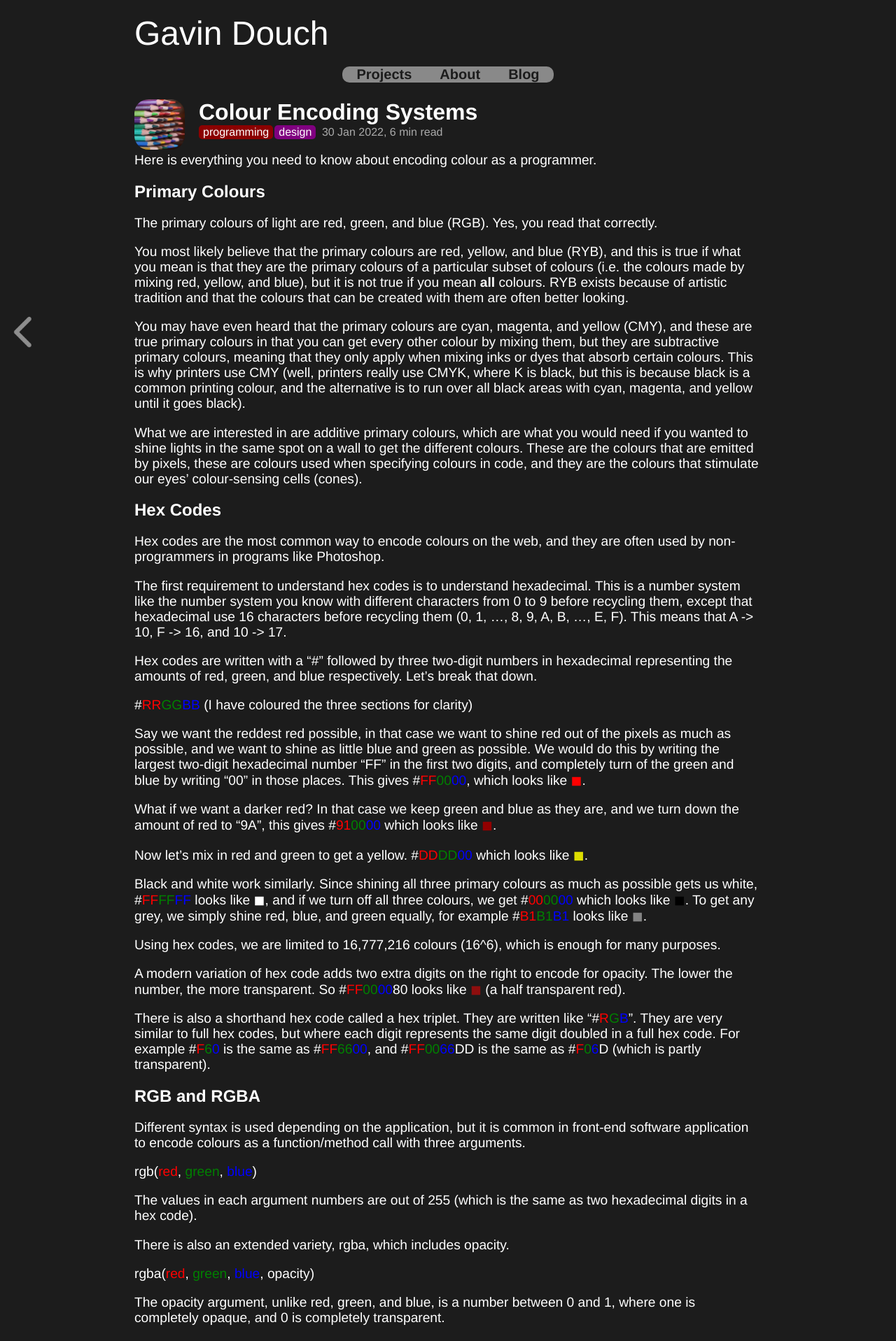
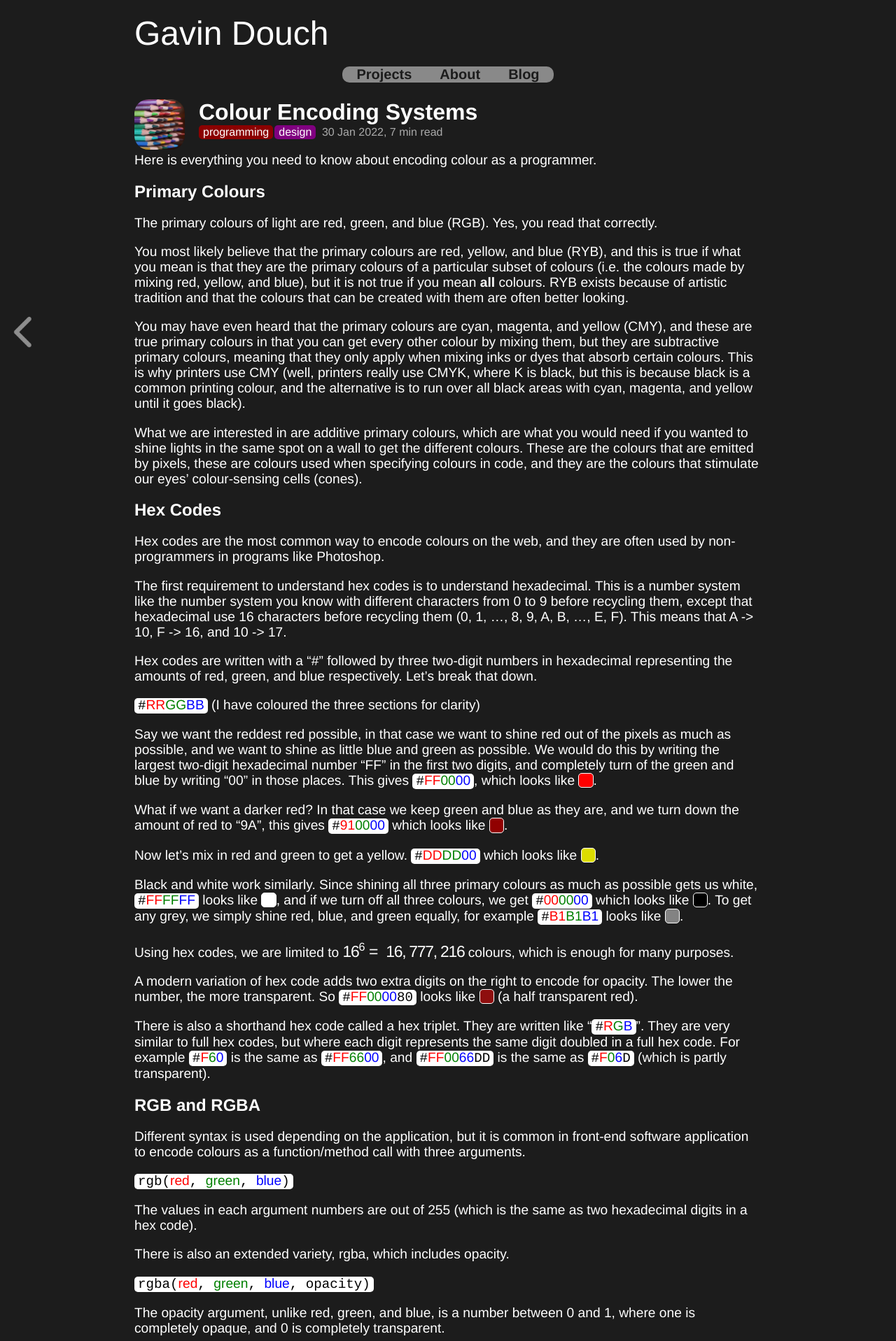
Before and after one commit to Coedice/website, a Jekyll site: the page built from _posts/2022-01-30-colour-encoding-systems.md, in a window 1280 px wide. Shown: the top 1917 px of the page at 70% size. Built offline with Jekyll 4.4.1, drawn with Linux system fonts in a browser that asks for light colours; formulas are drawn with MathJax 3; comment, search, counter and statistics services are not loaded; some of the changed text lies outside the part shown.

Commit message:
Improve colour code and colour demo styles
- Convertd maths to kramdown syntax

```diff
--- a/_posts/2022-01-30-colour-encoding-systems.md
+++ b/_posts/2022-01-30-colour-encoding-systems.md
@@ -22,32 +23,32 @@
 
 Hex codes are written with a "#" followed by three two-digit numbers in hexadecimal representing the amounts of red, green, and blue respectively. Let's break that down.
 
-&#35;<span style="color: red">RR</span><span style="color: green">GG</span><span style="color: blue">BB</span> (I have coloured the three sections for clarity)
+<span class="colorCode">&#35;<span style="color: red">RR</span><span style="color: green">GG</span><span style="color: blue">BB</span></span> (I have coloured the three sections for clarity)
 
-Say we want the reddest red possible, in that case we want to shine red out of the pixels as much as possible, and we want to shine as little blue and green as possible. We would do this by writing the largest two-digit hexadecimal number "FF" in the first two digits, and completely turn of the green and blue by writing "00" in those places. This gives #<span style="color: red">FF</span><span style="color: green">00</span><span style="color: blue">00</span>, which looks like <span style="color: red">◼</span>.
+Say we want the reddest red possible, in that case we want to shine red out of the pixels as much as possible, and we want to shine as little blue and green as possible. We would do this by writing the largest two-digit hexadecimal number "FF" in the first two digits, and completely turn of the green and blue by writing "00" in those places. This gives <span class="colorCode">#<span style="color: red">FF</span><span style="color: green">00</span><span style="color: blue">00</span></span>, which looks like <span class="colorSquare" style="background-color: red"></span>.
 
-What if we want a darker red? In that case we keep green and blue as they are, and we turn down the amount of red to "9A", this gives #<span style="color: red">91</span><span style="color: green">00</span><span style="color: blue">00</span> which looks like <span style="color: #910000">◼</span>.
+What if we want a darker red? In that case we keep green and blue as they are, and we turn down the amount of red to "9A", this gives <span class="colorCode">#<span style="color: red">91</span><span style="color: green">00</span><span style="color: blue">00</span></span> which looks like <span class="colorSquare" style="background-color: #910000"></span>.
 
-Now let's mix in red and green to get a yellow. #<span style="color: red">DD</span><span style="color: green">DD</span><span style="color: blue">00</span> which looks like <span style="color: #DDDD00">◼</span>.
+Now let's mix in red and green to get a yellow. <span class="colorCode">#<span style="color: red">DD</span><span style="color: green">DD</span><span style="color: blue">00</span></span> which looks like <span class="colorSquare" style="background-color: #DDDD00"></span>.
 
-Black and white work similarly. Since shining all three primary colours as much as possible gets us white, #<span style="color: red">FF</span><span style="color: green">FF</span><span style="color: blue">FF</span> looks like <span style="color: white">◼</span>, and if we turn off all three colours, we get #<span style="color: red">00</span><span style="color: green">00</span><span style="color: blue">00</span> which looks like <span style="color: black">◼</span>. To get any grey, we simply shine red, blue, and green equally, for example #<span style="color: red">B1</span><span style="color: green">B1</span><span style="color: blue">B1</span> looks like <span style="color: #B1B1B1B1">◼</span>.
+Black and white work similarly. Since shining all three primary colours as much as possible gets us white, <span class="colorCode">#<span style="color: red">FF</span><span style="color: green">FF</span><span style="color: blue">FF</span></span> looks like <span class="colorSquare" style="background-color: white"></span>, and if we turn off all three colours, we get <span class="colorCode">#<span style="color: red">00</span><span style="color: green">00</span><span style="color: blue">00</span></span> which looks like <span class="colorSquare" style="background-color: black"></span>. To get any grey, we simply shine red, blue, and green equally, for example <span class="colorCode">#<span style="color: red">B1</span><span style="color: green">B1</span><span style="color: blue">B1</span></span> looks like <span class="colorSquare" style="background-color: #B1B1B1B1"></span>.
 
-Using hex codes, we are limited to 16,777,216 colours (16^6), which is enough for many purposes.
+Using hex codes, we are limited to $16^6 = 16,777,216$ colours, which is enough for many purposes.
 
-A modern variation of hex code adds two extra digits on the right to encode for opacity. The lower the number, the more transparent. So #<span style="color: red">FF</span><span style="color: green">00</span><span style="color: blue">00</span>80 looks like <span style="color: #FF000080">◼</span> (a half transparent red).
+A modern variation of hex code adds two extra digits on the right to encode for opacity. The lower the number, the more transparent. So <span class="colorCode">#<span style="color: red">FF</span><span style="color: green">00</span><span style="color: blue">00</span>80</span> looks like <span class="colorSquare" style="background-color: #FF000080"></span> (a half transparent red).
 
-There is also a shorthand hex code called a hex triplet. They are written like "#<span style="color: red">R</span><span style="color: green">G</span><span style="color: blue">B</span>". They are very similar to full hex codes, but where each digit represents the same digit doubled in a full hex code. For example #<span style="color: red">F</span><span style="color: green">6</span><span style="color: blue">0</span> is the same as #<span style="color: red">FF</span><span style="color: green">66</span><span style="color: blue">00</span>, and #<span style="color: red">FF</span><span style="color: green">00</span><span style="color: blue">66</span>DD is the same as #<span style="color: red">F</span><span style="color: green">0</span><span style="color: blue">6</span>D (which is partly transparent).
+There is also a shorthand hex code called a hex triplet. They are written like "<span class="colorCode">#<span style="color: red">R</span><span style="color: green">G</span><span style="color: blue">B</span></span>". They are very similar to full hex codes, but where each digit represents the same digit doubled in a full hex code. For example <span class="colorCode">#<span style="color: red">F</span><span style="color: green">6</span><span style="color: blue">0</span></span> is the same as <span class="colorCode">#<span style="color: red">FF</span><span style="color: green">66</span><span style="color: blue">00</span></span>, and <span class="colorCode">#<span style="color: red">FF</span><span style="color: green">00</span><span style="color: blue">66</span>DD</span> is the same as <span class="colorCode">#<span style="color: red">F</span><span style="color: green">0</span><span style="color: blue">6</span>D</span> (which is partly transparent).
 
 ## RGB and RGBA
 Different syntax is used depending on the application, but it is common in front-end software application to encode colours as a function/method call with three arguments.
 
-rgb(<span style="color: red">red</span>, <span style="color: green">green</span>, <span style="color: blue">blue</span>)
+<span class="colorCode">rgb(<span style="color: red">red</span>, <span style="color: green">green</span>, <span style="color: blue">blue</span>)</span>
 
 The values in each argument numbers are out of 255 (which is the same as two hexadecimal digits in a hex code).
 
 There is also an extended variety, rgba, which includes opacity.
 
-rgba(<span style="color: red">red</span>, <span style="color: green">green</span>, <span style="color: blue">blue</span>, opacity)
+<span class="colorCode">rgba(<span style="color: red">red</span>, <span style="color: green">green</span>, <span style="color: blue">blue</span>, opacity)</span>
 
 The opacity argument, unlike red, green, and blue, is a number between 0 and 1, where one is completely opaque, and 0 is completely transparent.
 
@@ -57,12 +58,12 @@
 - **S**aturation: The vividness of the colour. 1 is most saturated, and 0 is completely grey.
 - **L**ightness: The amount of white or black that is mixed with the colour. 0.5 is mixed with neither white nor black, 1 is completely white, and 0 is completely black.
 
-Therefore, hsl(250, 0.5, 0.7) looks like <span style="color: hsl(250, 50%, 70%)">◼</span> (magenta, muted, light).
+Therefore, <span class="colorCode">hsl(250, 0.5, 0.7)</span> looks like <span class="colorSquare" style="background-color: hsl(250, 50%, 70%)"></span> (magenta, muted, light).
 
 ## Colour Names
 Some applications will have colours systems where certain colours are given keywords.
 
-For example, in CSS there are keywords for regular colours such as "<span style="color: red">red</span>" and "<span style="color: cyan">cyan</span>", but also more unusual shades such as "<span style="color: tomato">tomato</span>" and "<span style="color: dodgerBlue">dodgerBlue</span>".
+For example, in CSS there are keywords for regular colours such as <span class="colorCode" style="color: red">red</span> and <span class="colorCode" style="color: cyan">cyan</span>, but also more unusual shades such as <span class="colorCode" style="color: tomato">tomato</span> and <span class="colorCode" style="color: dodgerBlue">dodgerBlue</span>.
 
 The keywords available will depend on the environment you are coding in.
 
@@ -71,4 +72,4 @@
 
 Let's say you were making an app with a white background, and you want to have some text that does not call as much attention as the main text. The usual way to do this would be to change the colour of text to be a light grey. The problem with this is that when the user switches their device to dark mode, the background goes dark grey, the black text is nearly invisible, and the light grey text becomes the centre of attention.
 
-Instead, the solution is to specify the main text as "text colour", and the secondary text as "secondary text colour." Then, when the user changes to dark mode, the primary and secondary text colours change automatically according to what the OS (or whichever other system) determines is the dark mode version of the text colour and secondary text colour.
+Instead, the solution is to specify the main text as <span class="colorCode">primary-text-color</span>, and the secondary text as <span class="colorCode">secondary-text-color</span>. Then, when the user changes to dark mode, the primary and secondary text colours change automatically according to what the OS (or whichever other system) determines is the dark mode version of the text colour and secondary text colour.
--- a/_sass/blog.scss
+++ b/_sass/blog.scss
@@ -242,6 +242,24 @@
   margin: 0 auto;
 }
 
+// Post-specific styles
+.colorSquare {
+  width: 1em;
+  height: 1em;
+  display: inline-block;
+  vertical-align: text-top;
+  border: white 1px solid;
+  border-radius: 5px;
+}
+
+.colorCode {
+  background-color: white;
+  border-radius: 5px;
+  color: black;
+  padding: 0 5px;
+  font-family: $monospace-hierarchy;
+}
+
 /* Mobile */
 @media only screen and (max-width: 480pt) {
   div#postArrow {
--- a/_sass/main.scss
+++ b/_sass/main.scss
@@ -1,4 +1,5 @@
 $background-color: #1c1c1c;
+$monospace-hierarchy: Courier, Menlo, monospace;
 
 * {
   color: white;
@@ -100,7 +101,7 @@
   }
 
   * {
-    font-family: Courier, Menlo, monospace;
+    font-family: $monospace-hierarchy;
   }
 }
 
```
Also changed, not shown: other parts of _posts/2022-01-30-colour-encoding-systems.md (+1 -0 lines).
